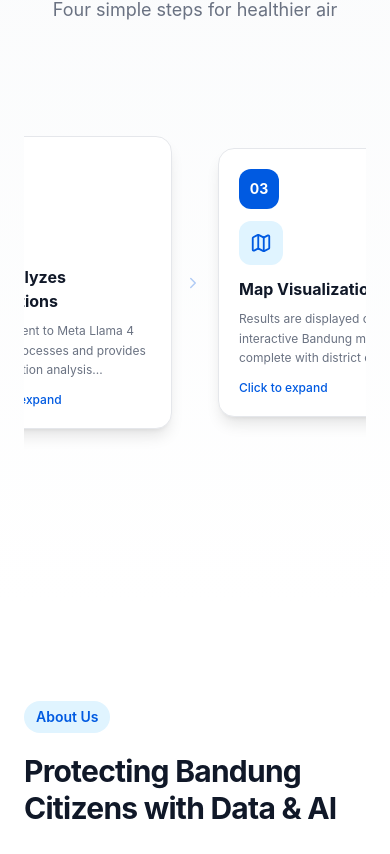
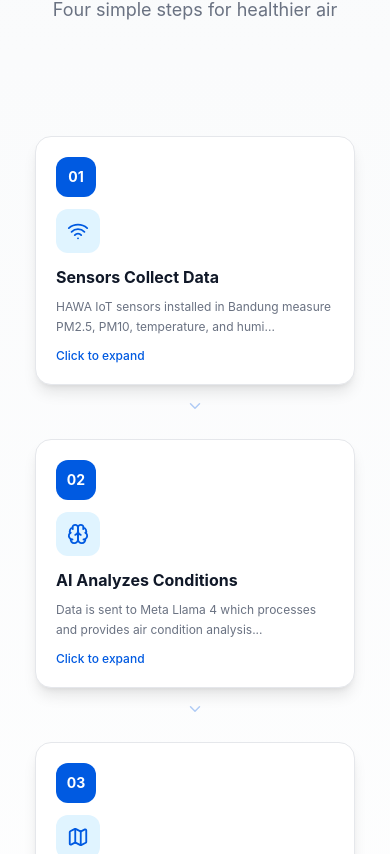
Before and after one commit to aryakamwys/hawa-sl2-clean, a Next.js app: page / in a window 390 px wide. Shown: the part 5350-6204 px from the top of the page. Built offline with nearby package versions, Linux system fonts and the light colour scheme; no server answers.

Commit message:
Fix: Mobile for How it works section

```diff
--- a/components/animata/card/card-spread.tsx
+++ b/components/animata/card/card-spread.tsx
@@ -32,13 +32,13 @@ export default function CardSpread({ cards, className = "" }: CardSpreadProps) {
 
   return (
     <div className={cn("w-full py-12", className)}>
-      <div className="flex items-center justify-center gap-4 md:gap-8 overflow-x-auto pb-8">
+      <div className="flex flex-col md:flex-row items-center justify-center gap-6 md:gap-8 pb-8">
         {cards.map((card, index) => {
           const isExpanded = expandedIndex === index;
           const isDimmed = expandedIndex !== null && !isExpanded;
 
           return (
-            <div key={card.id} className="flex items-center gap-3 md:gap-4 flex-shrink-0">
+            <div key={card.id} className="w-full md:w-auto flex flex-col md:flex-row items-center gap-3 md:gap-4 flex-shrink-0">
               <motion.div
                 initial={{ opacity: 0, y: 30, scale: 0.9 }}
                 animate={{
@@ -58,7 +58,7 @@ export default function CardSpread({ cards, className = "" }: CardSpreadProps) {
                 className="relative cursor-pointer"
               >
                 <div className={cn(
-                  "p-5 md:p-6 bg-white rounded-2xl border shadow-lg hover:shadow-xl transition-all duration-300 w-[220px] md:w-[260px]",
+                  "p-5 md:p-6 bg-white rounded-2xl border shadow-lg hover:shadow-xl transition-all duration-300 w-full max-w-[320px] md:w-[260px] md:max-w-none",
                   isExpanded
                     ? "border-[#005AE1] shadow-2xl shadow-[#005AE1]/20 ring-2 ring-[#005AE1]/10"
                     : "border-gray-200 hover:border-[#005AE1]/40"
@@ -127,7 +127,7 @@ export default function CardSpread({ cards, className = "" }: CardSpreadProps) {
                   isDimmed ? "opacity-30" : "opacity-100"
                 )}>
                   <ChevronRight className={cn(
-                    "text-[#005AE1]/30",
+                    "text-[#005AE1]/30 rotate-90 md:rotate-0",
                     isDimmed && "grayscale"
                   )} size={18} strokeWidth={2} />
                 </div>
@@ -135,10 +135,11 @@ export default function CardSpread({ cards, className = "" }: CardSpreadProps) {
             </div>
           );
         })}
-      </div>
+      </div >
 
       {/* Collapse button */}
-      {expandedIndex !== null && (
+      {
+        expandedIndex !== null && (
           <motion.button
             initial={{ opacity: 0, y: 10 }}
             animate={{ opacity: 1, y: 0 }}
@@ -147,7 +148,8 @@ export default function CardSpread({ cards, className = "" }: CardSpreadProps) {
           >
             Show All Steps
           </motion.button>
-      )}
-    </div>
+        )
+      }
+    </div >
   );
 }
```
Lines whose indentation alone changed are shown as unchanged.
